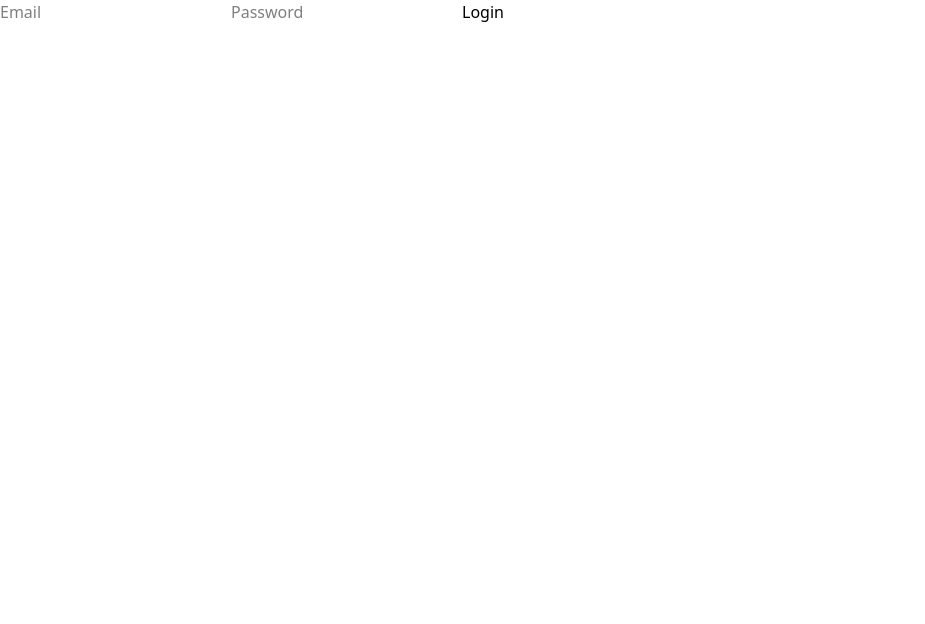
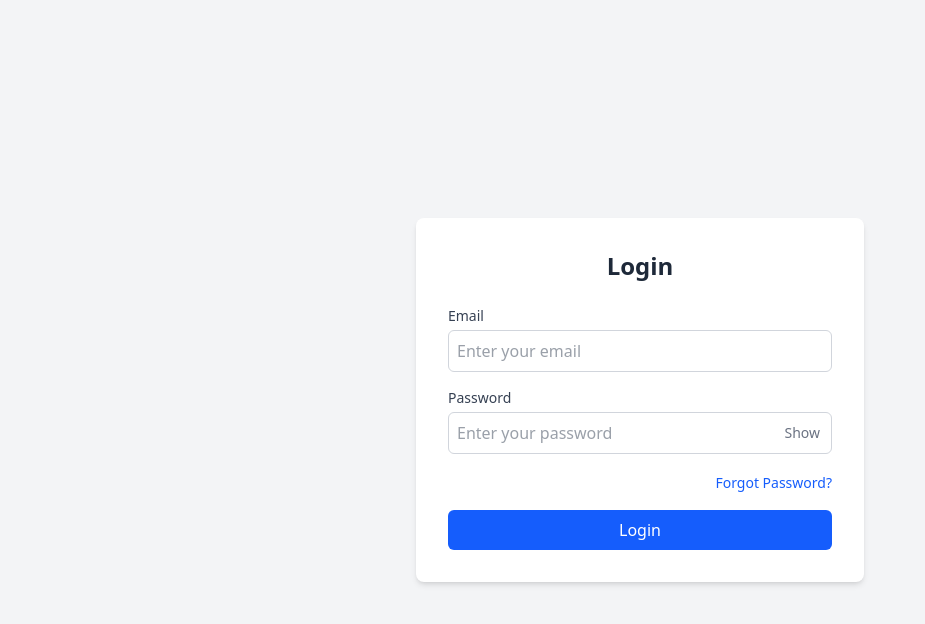
Before and after one commit to Mahesh-Abeykoon/e-commerce-client, a React (Vite) app: page /login in a window 1280 px wide. Shown: the top 624 px of the page, without its empty margins (0-925 px from the left). Built offline with nearby package versions, Linux system fonts and the light colour scheme.

Commit message:
update UIs

```diff
--- a/src/pages/auth/login-page.jsx
+++ b/src/pages/auth/login-page.jsx
@@ -1,4 +1,3 @@
-
 import { useState } from 'react';
 import { useLogin } from '../../hooks/use-login';
 import { useNavigate } from "react-router-dom";
@@ -6,40 +5,131 @@ import { useNavigate } from "react-router-dom";
 const LoginPage = () => {
   const [email, setEmail] = useState('');
   const [password, setPassword] = useState('');
+  const [showPassword, setShowPassword] = useState(false);
+  const [error, setError] = useState(''); // For displaying error messages
   const { mutate: login, isLoading } = useLogin();
   const navigate = useNavigate();
 
   const handleSubmit = (e) => {
     e.preventDefault();
-    login({ email, password }, {
+    setError(''); // Clear previous errors
+    login(
+      { email, password },
+      {
         onSuccess: () => {
           navigate("/home");
+        },
+        onError: (err) => {
+          setError(err.message || 'Invalid email or password');
+        },
       }
-    });
+    );
   };
 
-console.log(login)
+  return (
+    <div className="flex min-h-screen items-center justify-center bg-gray-100 px-4">
+      <div className="w-full max-w-md rounded-lg bg-white p-8 shadow-md">
+        {/* Title */}
+        <h2 className="mb-6 text-center text-2xl font-bold text-gray-800">
+          Login
+        </h2>
 
-  return (
-    <form onSubmit={handleSubmit}>
+        {/* Error Message */}
+        {error && (
+          <div className="mb-4 rounded-md bg-red-100 p-3 text-sm text-red-700">
+            {error}
+          </div>
+        )}
+
+        <form onSubmit={handleSubmit} className="space-y-4">
+          {/* Email Input */}
+          <div>
+            <label htmlFor="email" className="mb-1 block text-sm font-medium text-gray-700">
+              Email
+            </label>
             <input
+              id="email"
               type="email"
               value={email}
               onChange={(e) => setEmail(e.target.value)}
-        placeholder="Email"
+              placeholder="Enter your email"
               required
+              className="w-full rounded-md border border-gray-300 p-2 text-gray-700 focus:border-blue-500 focus:ring focus:ring-blue-300"
+              aria-label="Email"
             />
+          </div>
+
+          {/* Password Input */}
+          <div>
+            <label htmlFor="password" className="mb-1 block text-sm font-medium text-gray-700">
+              Password
+            </label>
+            <div className="relative">
               <input
-        type="password"
+                id="password"
+                type={showPassword ? 'text' : 'password'}
                 value={password}
                 onChange={(e) => setPassword(e.target.value)}
-        placeholder="Password"
+                placeholder="Enter your password"
                 required
+                className="w-full rounded-md border border-gray-300 p-2 text-gray-700 focus:border-blue-500 focus:ring focus:ring-blue-300"
+                aria-label="Password"
               />
-      <button type="submit" disabled={isLoading}>
-        {isLoading ? 'Logging in...' : 'Login'}
+              <button
+                type="button"
+                onClick={() => setShowPassword(!showPassword)}
+                className="absolute inset-y-0 right-0 flex items-center pr-3 text-sm text-gray-500 hover:text-gray-700"
+                aria-label="Toggle password visibility"
+              >
+                {showPassword ? 'Hide' : 'Show'}
+              </button>
+            </div>
+          </div>
+
+          {/* Forgot Password Link */}
+          <div className="text-right">
+            <a href="/forgot-password" className="text-sm text-blue-600 hover:text-blue-700">
+              Forgot Password?
+            </a>
+          </div>
+
+          {/* Submit Button */}
+          <button
+            type="submit"
+            disabled={isLoading}
+            className="w-full rounded-md bg-blue-600 px-4 py-2 text-white transition-all hover:bg-blue-700 disabled:cursor-not-allowed disabled:bg-blue-400"
+          >
+            {isLoading ? (
+              <span className="flex items-center justify-center">
+                <svg
+                  className="mr-2 h-5 w-5 animate-spin text-white"
+                  xmlns="http://www.w3.org/2000/svg"
+                  fill="none"
+                  viewBox="0 0 24 24"
+                >
+                  <circle
+                    className="opacity-25"
+                    cx="12"
+                    cy="12"
+                    r="10"
+                    stroke="currentColor"
+                    strokeWidth="4"
+                  ></circle>
+                  <path
+                    className="opacity-75"
+                    fill="currentColor"
+                    d="M4 12a8 8 0 018-8V0C5.373 0 0 5.373 0 12h4zm2 5.291A7.962 7.962 0 014 12H0c0 3.042 1.135 5.824 3 7.938l3-1.647z"
+                  ></path>
+                </svg>
+                Logging in...
+              </span>
+            ) : (
+              'Login'
+            )}
           </button>
         </form>
+      </div>
+    </div>
   );
 };
 
--- a/src/pages/auth/sign-up-page.jsx
+++ b/src/pages/auth/sign-up-page.jsx
@@ -33,11 +33,12 @@ const SignUpPage = () => {
 
   return (
     <div className="flex min-h-screen items-center justify-center bg-gray-100 px-4">
-      <div className="w-full max-w-md rounded-lg bg-white p-6 shadow-md">
-        <h2 className="mb-6 text-center text-2xl font-semibold text-gray-800">
+      <div className="w-full max-w-md rounded-lg bg-white p-8 shadow-md">
+        <h2 className="mb-6 text-center text-2xl font-bold text-gray-800">
           Sign Up
         </h2>
         <form onSubmit={handleSubmit} className="space-y-4">
+          {/* Name Input */}
           <div>
             <label className="mb-1 block text-sm font-medium text-gray-700">
               Name
@@ -51,6 +52,8 @@ const SignUpPage = () => {
               className="w-full rounded-md border border-gray-300 p-2 text-gray-700 focus:border-blue-500 focus:ring focus:ring-blue-300"
             />
           </div>
+
+          {/* Email Input */}
           <div>
             <label className="mb-1 block text-sm font-medium text-gray-700">
               Email
@@ -64,6 +67,8 @@ const SignUpPage = () => {
               className="w-full rounded-md border border-gray-300 p-2 text-gray-700 focus:border-blue-500 focus:ring focus:ring-blue-300"
             />
           </div>
+
+          {/* Password Input */}
           <div>
             <label className="mb-1 block text-sm font-medium text-gray-700">
               Password
@@ -77,6 +82,8 @@ const SignUpPage = () => {
               className="w-full rounded-md border border-gray-300 p-2 text-gray-700 focus:border-blue-500 focus:ring focus:ring-blue-300"
             />
           </div>
+
+          {/* Role Selection */}
           <div>
             <label className="mb-1 block text-sm font-medium text-gray-700">
               Role
@@ -91,10 +98,12 @@ const SignUpPage = () => {
               <option value="admin">Admin</option>
             </select>
           </div>
+
+          {/* Submit Button */}
           <button
             type="submit"
             disabled={isLoading}
-            className="w-full rounded-md bg-blue-600 px-4 py-2 text-white transition-all hover:bg-blue-700 disabled:cursor-not-allowed disabled:bg-blue-400"
+            className="w-full rounded-md bg-green-600 px-4 py-2 text-white transition-all hover:bg-green-700 disabled:cursor-not-allowed disabled:bg-green-400"
           >
             {isLoading ? "Signing up..." : "Sign Up"}
           </button>
--- a/src/pages/home-page.jsx
+++ b/src/pages/home-page.jsx
@@ -2,8 +2,8 @@ import { useItems } from '../hooks/use-items';
 import { useAuth } from '../contexts/auth.context';
 import ItemList from '../components/item-list';
 import Navbar from '../components/navbar';
-import Loading from '../components/loading'
-import Error from '../components/error'
+import Loading from '../components/loading';
+import Error from '../components/error';
 
 const HomePage = () => {
   const { user } = useAuth();
@@ -13,43 +13,70 @@ const HomePage = () => {
   if (error) return <Error />;
 
   return (
-    <div>
-      {/* Navbar for navigation */}
+    <div className="min-h-screen bg-gray-100">
+      {/* Navbar */}
       <Navbar />
 
-      {/* Welcome message */}
-      <h1>Welcome, {user?.name || 'Guest'}!</h1>
-      <p>Role: {user?.role}</p>
+      {/* Welcome Section */}
+      <div className="container mx-auto px-4 py-8">
+        <h1 className="mb-4 text-2xl font-bold text-gray-800">
+          Welcome, {user?.name || 'Guest'}!
+        </h1>
+        <p className="text-gray-600">Role: {user?.role}</p>
+      </div>
 
-      {/* Display items */}
-      <h2>Available Items</h2>
-      <ItemList items={items} />
+      {/* Items Section */}
+      <div className="container mx-auto px-4 py-8">
+        <h2 className="mb-4 text-xl font-semibold text-gray-800">
+          Available Items
+        </h2>
+        <ItemList items={items} />
+      </div>
 
-      {/* Conditional rendering based on user role */}
+      {/* Role-Specific Actions */}
       {user?.role === 'admin' && (
-        <div>
-          <h3>Admin Actions</h3>
-          <p>You have access to the admin dashboard.</p>
-          <a href="/admin">Admin Dashboard</a>
+        <div className="container mx-auto px-4 py-8">
+          <h3 className="mb-2 text-lg font-semibold text-gray-800">
+            Admin Actions
+          </h3>
+          <p className="text-gray-600">You have access to the admin dashboard.</p>
+          <a
+            href="/admin"
+            className="mt-2 inline-block rounded-md bg-blue-600 px-4 py-2 text-white transition-all hover:bg-blue-700"
+          >
+            Admin Dashboard
+          </a>
         </div>
       )}
 
       {user?.role === 'seller' && (
-        <div>
-          <h3>Seller Actions</h3>
-          <p>You can manage your items.</p>
-          <a href="/seller">Seller Dashboard</a>
+        <div className="container mx-auto px-4 py-8">
+          <h3 className="mb-2 text-lg font-semibold text-gray-800">
+            Seller Actions
+          </h3>
+          <p className="text-gray-600">You can manage your items.</p>
+          <a
+            href="/seller"
+            className="mt-2 inline-block rounded-md bg-green-600 px-4 py-2 text-white transition-all hover:bg-green-700"
+          >
+            Seller Dashboard
+          </a>
         </div>
       )}
 
-      {/* Cart link (only for customers) */}
       {user?.role === 'customer' && (
-        <div>
-          <h3>Your Cart</h3>
-          <a href="/cart">View Cart</a>
+        <div className="container mx-auto px-4 py-8">
+          <h3 className="mb-2 text-lg font-semibold text-gray-800">
+            Your Cart
+          </h3>
+          <a
+            href="/cart"
+            className="mt-2 inline-block rounded-md bg-purple-600 px-4 py-2 text-white transition-all hover:bg-purple-700"
+          >
+            View Cart
+          </a>
         </div>
       )}
-
     </div>
   );
 };
```
Lines whose indentation alone changed are shown as unchanged.
